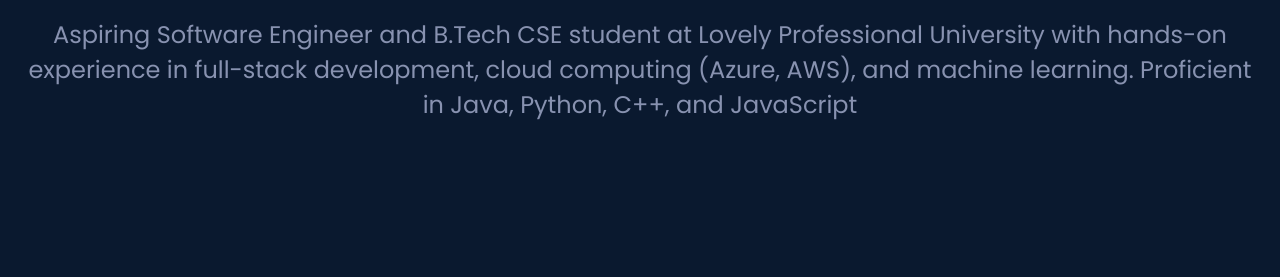
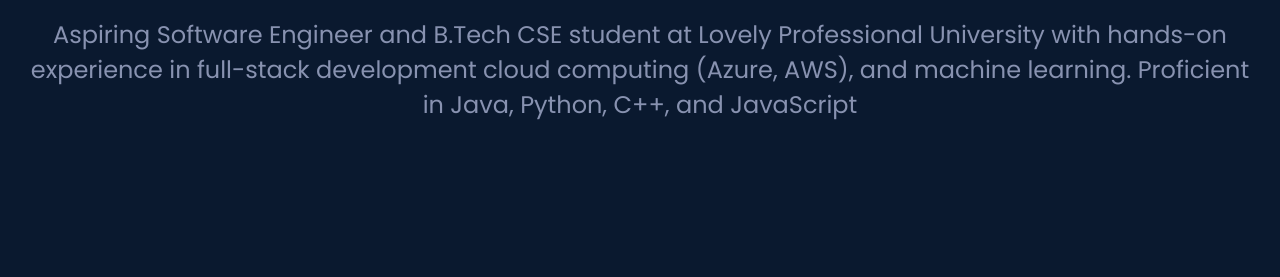
Before and after one commit to sajee-sajee/portfolio, a plain HTML site: page index.html in a window 1280 px wide. Shown: the part 523-800 px from the top of the page. Drawn offline with Linux system fonts and the light colour scheme.

Commit message:
Update index.html

```diff
--- a/index.html
+++ b/index.html
@@ -25,7 +25,8 @@
       <img src="dp.jpeg" alt="Your Name">
     </div>
     <h1>Sajeesh K</h1>
-    <p style="font-size: 1.5em; color: #8892b0;">Aspiring Software Engineer and B.Tech CSE student at Lovely Professional University with hands-on experience in full-stack development, cloud computing (Azure, AWS), and machine learning.
+    <p style="font-size: 1.5em; color: #8892b0;">Aspiring Software Engineer and B.Tech CSE student at Lovely Professional University with hands-on experience in full-stack development
+      cloud computing (Azure, AWS), and machine learning.
       Proficient in Java, Python, C++, and JavaScript</p>
   </section>
 
```
